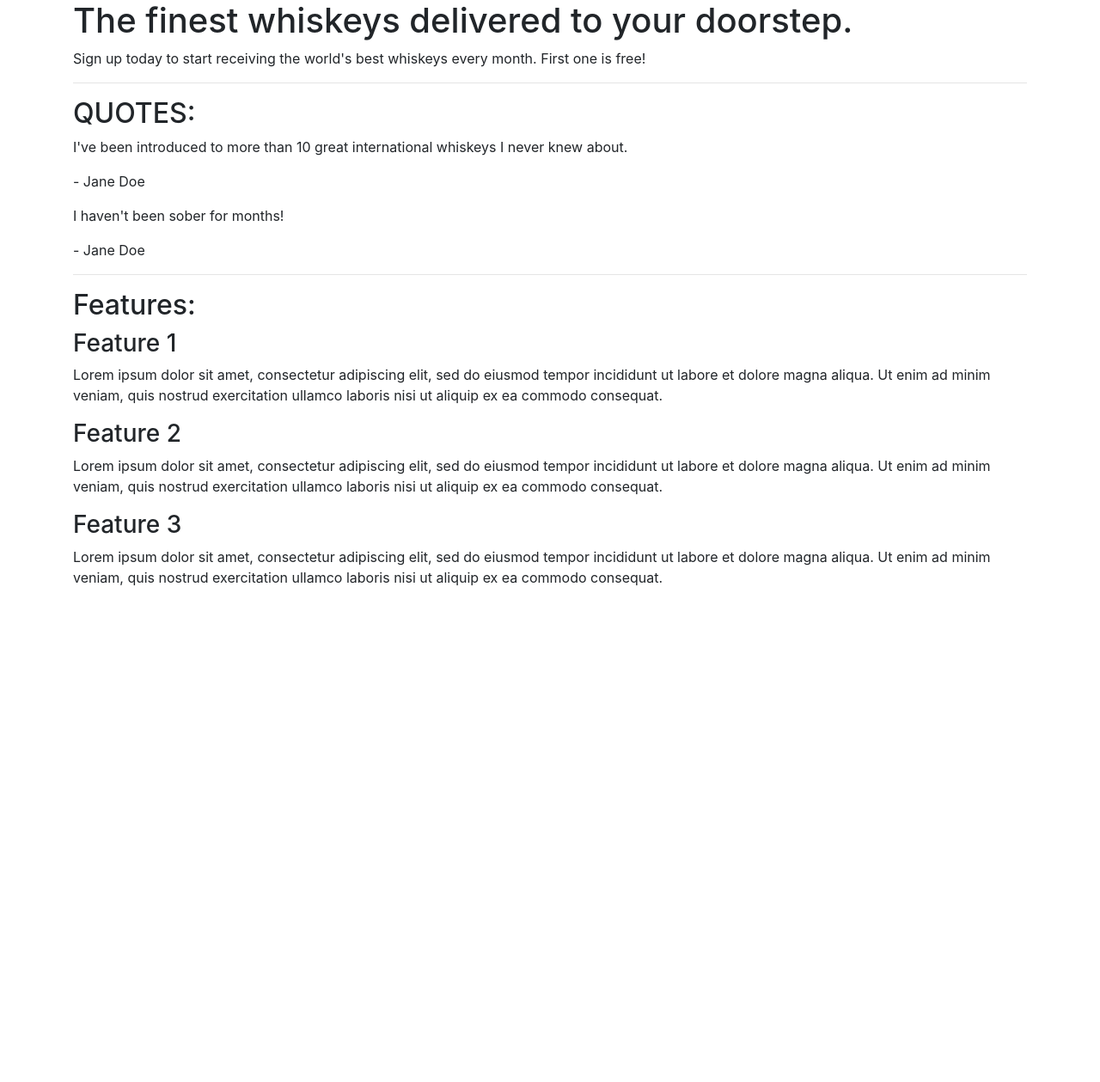
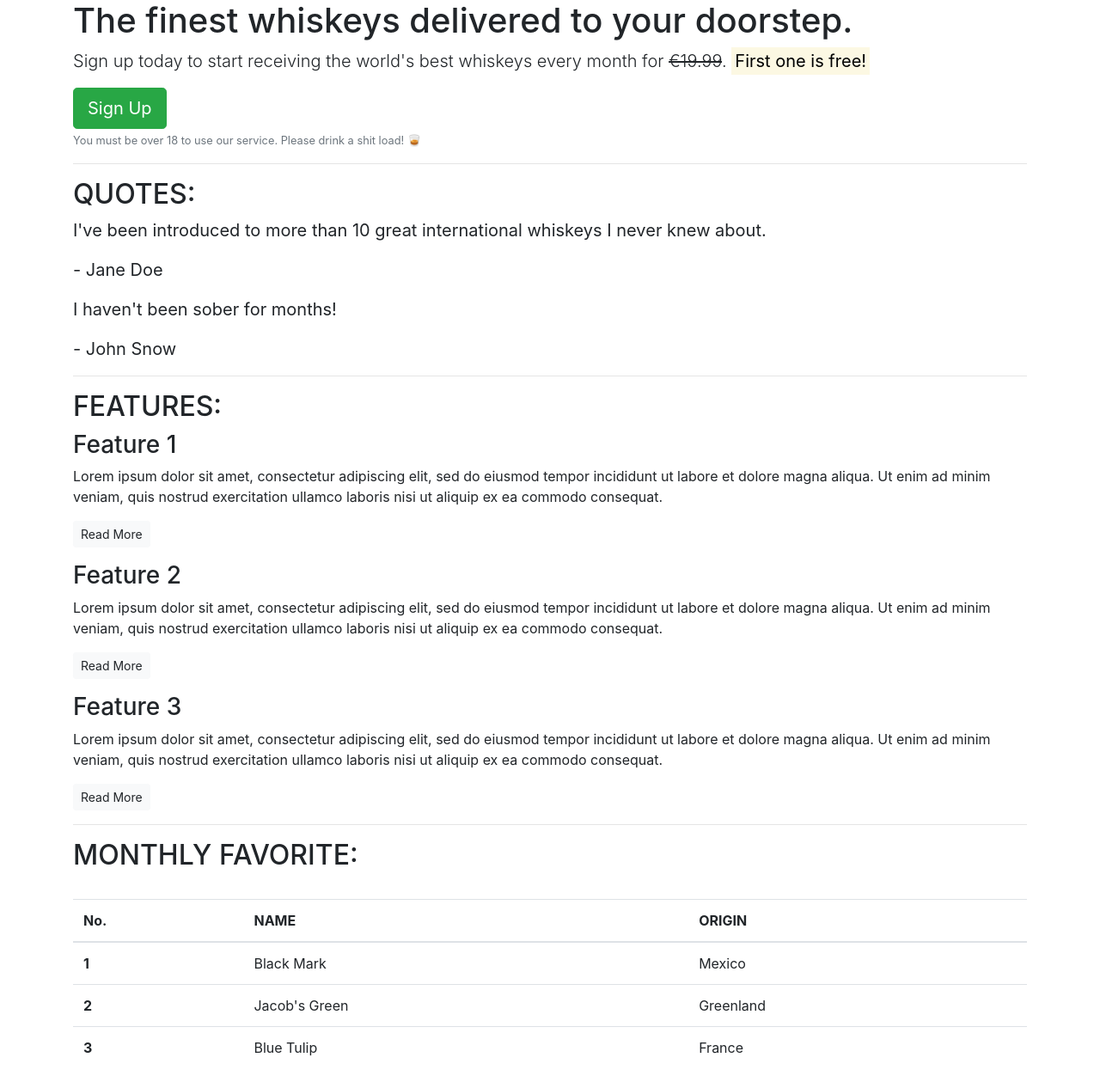
Before and after one commit to TerryLoc/bootstrap_test, a website: page index.html in a window 1280 px wide. Shown: the whole page at 86% size. Before the commit the page ends 800 px from the top, so only its background shows below. Drawn offline with nearby package versions, Linux system fonts and the light colour scheme.

Commit message:
Chore: Add new section to html

```diff
--- a/index.html
+++ b/index.html
@@ -13,7 +13,14 @@
         <!-- Callout -->
         <section class="callout">
             <h1>The finest whiskeys delivered to your doorstep.</h1>
-            <p>Sign up today to start receiving the world's best whiskeys every month. First one is free!</p>
+            <p class="lead">Sign up today to start receiving the world's best whiskeys every month for <s>€19.99</s>.
+                <strong><mark>First
+                        one is
+                        free!</mark></strong>
+            </p>
+            <button class="btn btn-success btn-lg">Sign Up</button>
+            <p class="text-muted"><small>You must be over 18 to use our service. Please drink a shit load! 🥃</small>
+            </p>
         </section>
         <!-- /.callout -->
         <hr>
@@ -21,41 +28,80 @@
         <!-- Quotes -->
         <section class="quotes">
             <h2 class="text-uppercase">Quotes:</h2>
-            <div class="quote">
+            <blockquote class="blockquote">
                 <p>I've been introduced to more than 10 great international whiskeys I never knew about.</p>
                 <p>- Jane Doe</p>
-            </div>
-            <div class="quote">
+            </blockquote>
+            <blockquote class="blockquote">
                 <p>I haven't been sober for months!</p>
-                <p>- Jane Doe</p>
-            </div>
+                <p>- John Snow</p>
+            </blockquote>
         </section>
         <!-- /.quotes -->
         <hr>
 
         <!-- Features -->
         <section class="features">
-            <h2>Features:</h2>
+            <h2 class="text-uppercase">Features:</h2>
             <div class="feature">
                 <h3>Feature 1</h3>
                 <p>Lorem ipsum dolor sit amet, consectetur adipiscing elit, sed do eiusmod tempor incididunt ut labore
                     et dolore magna aliqua. Ut enim ad minim veniam, quis nostrud exercitation ullamco laboris nisi ut
                     aliquip ex ea commodo consequat.</p>
+                <p><a class="btn btn-light btn-sm" href="">Read More</a></p>
             </div>
             <div class="feature">
                 <h3>Feature 2</h3>
                 <p>Lorem ipsum dolor sit amet, consectetur adipiscing elit, sed do eiusmod tempor incididunt ut labore
                     et dolore magna aliqua. Ut enim ad minim veniam, quis nostrud exercitation ullamco laboris nisi ut
                     aliquip ex ea commodo consequat.</p>
+                <p><a class="btn btn-light btn-sm" href="">Read More</a></p>
             </div>
             <div class="feature">
                 <h3>Feature 3</h3>
                 <p>Lorem ipsum dolor sit amet, consectetur adipiscing elit, sed do eiusmod tempor incididunt ut labore
                     et dolore magna aliqua. Ut enim ad minim veniam, quis nostrud exercitation ullamco laboris nisi ut
                     aliquip ex ea commodo consequat.</p>
+                <p><a class="btn btn-light btn-sm" href="">Read More</a></p>
+
             </div>
         </section>
         <!-- /.features -->
+        <hr>
+        <!--Monthly Fav-->
+        <section>
+            <h2 class="text-uppercase">Monthly Favorite:</h2>
+            <br>
+            <table class="table">
+                <thead>
+                    <tr>
+                        <th scope="col">No.</th>
+                        <th scope="col" class="text-uppercase">name</th>
+                        <th scope="col" class="text-uppercase">origin</th>
+                    </tr>
+                </thead>
+                <tbody>
+                    <tr>
+                        <th scope="row">1</th>
+                        <td>Black Mark</td>
+                        <td>Mexico</td>
+
+                    </tr>
+                    <tr>
+                        <th scope="row">2</th>
+                        <td>Jacob's Green</td>
+                        <td>Greenland</td>
+
+                    </tr>
+                    <tr>
+                        <th scope="row">3</th>
+                        <td>Blue Tulip</td>
+                        <td>France</td>
+                    </tr>
+                </tbody>
+            </table>
+
+        </section>
     </article>
 </body>
 
```
